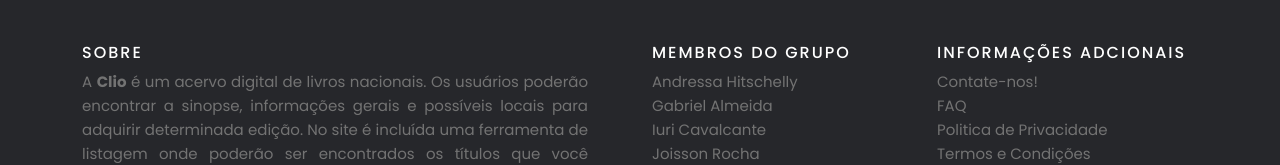
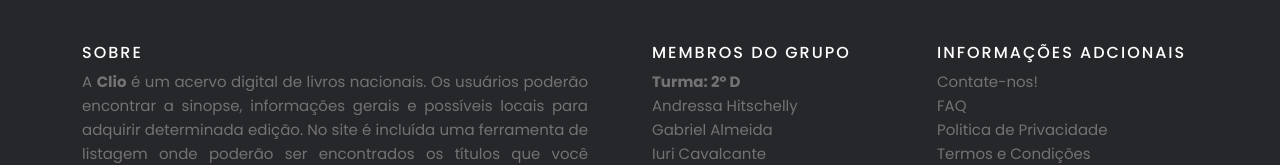
Before and after one commit to strattegia0704/clio, a React (Vite) app: page / in a window 1280 px wide. Shown: the part 616-781 px from the top of the page. Built offline with nearby package versions, Linux system fonts and the light colour scheme.

Commit message:
Add footer bolder text

```diff
--- a/src/components/Footer.jsx
+++ b/src/components/Footer.jsx
@@ -21,6 +21,9 @@ const Footer = () => {
                     <div className="col-6 col-md-3 alunos">
                         <h6> Membros do Grupo</h6>
                         <ul className="footer-links">
+                            <li>
+                                <a style={{fontWeight: 'bolder',}}>Turma: 2º D</a>
+                            </li>
                             <li>
                                 <a> Andressa Hitschelly</a>
                             </li>
```
